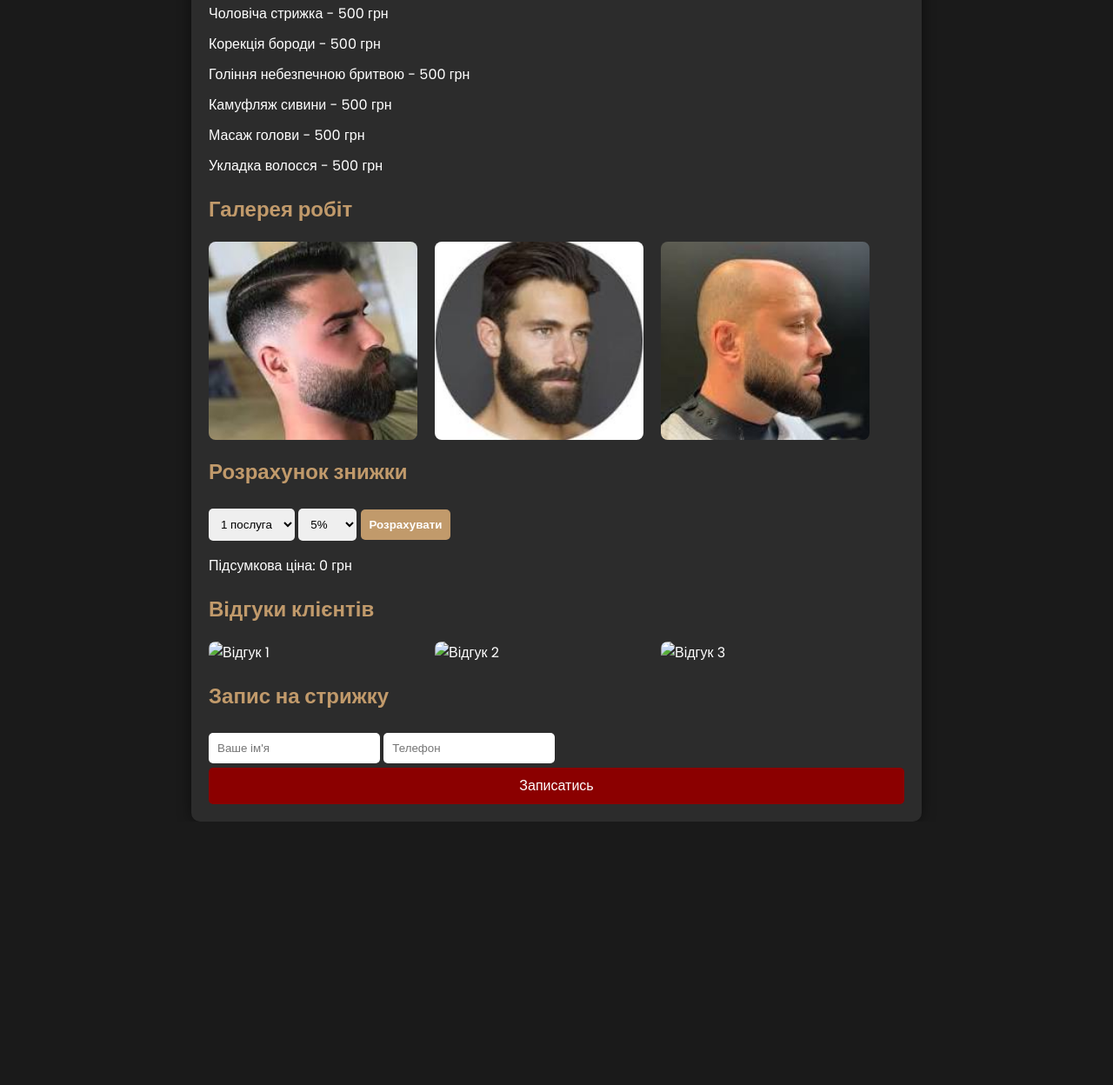
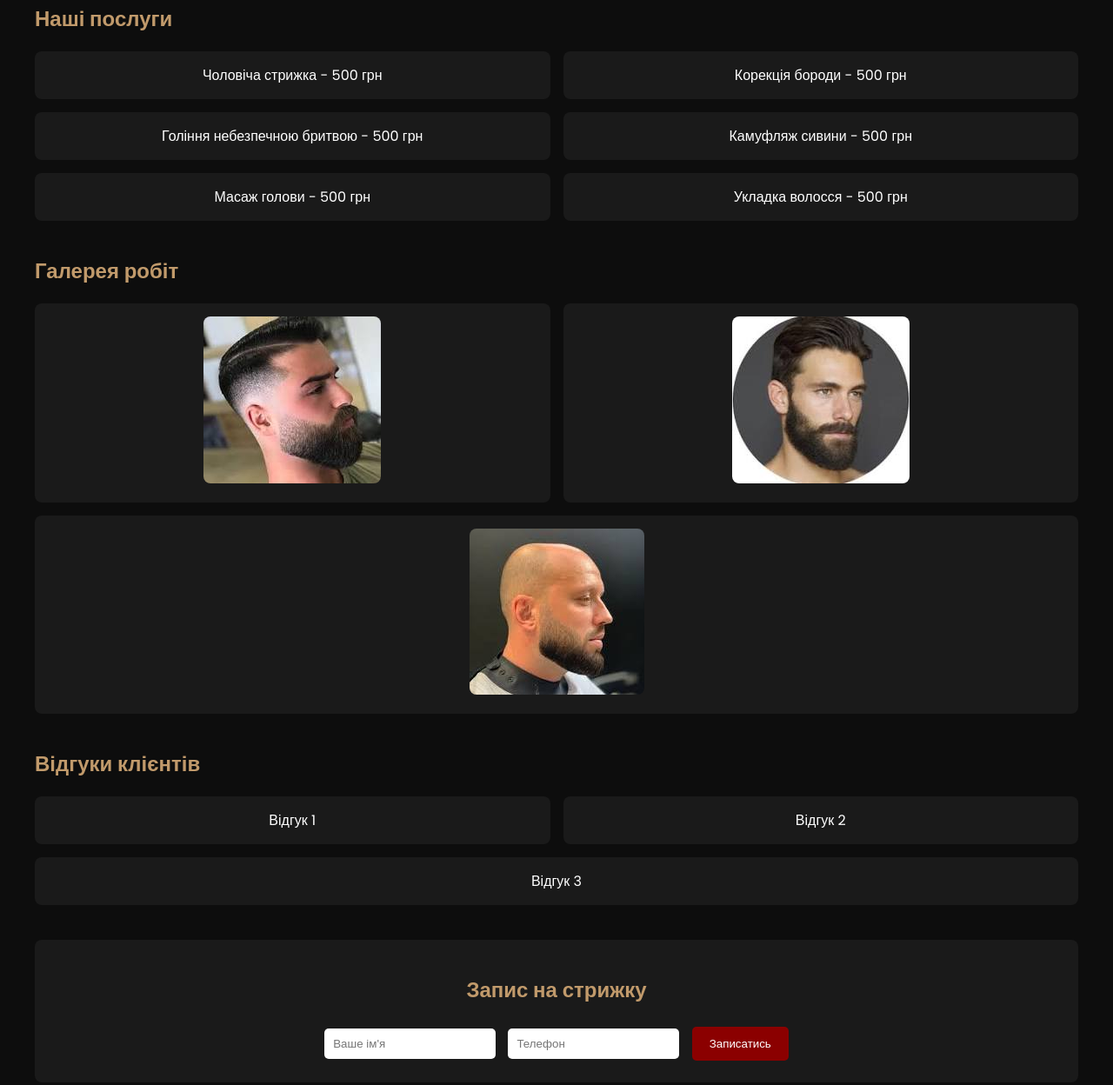
Before and after one commit to Andri-Hich/barbershop-site, a plain HTML site: page index.html in a window 1280 px wide. Shown: the part 208-1456 px from the top of the page at 87% size. Before the commit the page ends 1153 px from the top, so only its background shows below. Drawn offline with Linux system fonts and the light colour scheme.

Commit message:
Add files via upload

```diff
--- a/index.html
+++ b/index.html
@@ -6,82 +6,67 @@
     <title>Барбершоп БОРІДНИЙ</title>
     <link href="https://fonts.googleapis.com/css2?family=Poppins:wght@300;400;600&display=swap" rel="stylesheet">
     <style>
-        body { font-family: 'Poppins', sans-serif; background-color: #1a1a1a; color: #ffffff; margin: 0; padding: 0; }
-        .container { width: 90%; max-width: 800px; margin: auto; padding: 20px; background: #2c2c2c; border-radius: 10px; box-shadow: 0 0 15px rgba(0, 0, 0, 0.5); }
-        h1, h2 { color: #c19a6b; }
-        ul { list-style: none; padding: 0; }
-        li { margin: 10px 0; }
-        img { max-width: 100px; height: auto; margin-right: 10px; border-radius: 8px; }
-        .gallery, .reviews { display: flex; flex-wrap: wrap; gap: 10px; }
-        .gallery img, .reviews img { flex-grow: 1; max-width: 30%; }
-        .form-section { margin-top: 20px; }
-        input, select, button { padding: 10px; margin-top: 5px; border-radius: 5px; border: none; }
-        .button { background-color: #c19a6b; color: white; cursor: pointer; font-weight: bold; }
-        .button:hover { background-color: #a0784d; }
-        .record-button { background-color: #8b0000; color: white; font-size: 16px; padding: 12px; width: 100%; border-radius: 5px; }
-        @media (max-width: 600px) {
-            .gallery img, .reviews img { max-width: 100%; }
+        body { font-family: 'Poppins', sans-serif; background-color: #0d0d0d; color: #ffffff; margin: 0; padding: 0; }
+        .container { width: 100%; max-width: 1200px; margin: auto; padding: 20px; }
+        header { background-color: #1a1a1a; padding: 20px 0; text-align: center; }
+        header h1 { color: #c19a6b; font-size: 36px; margin: 0; }
+        section { margin: 40px 0; }
+        h2 { color: #c19a6b; }
+        .services, .gallery, .reviews { display: flex; flex-wrap: wrap; gap: 15px; }
+        .service, .gallery-item, .review-item { background-color: #1a1a1a; padding: 15px; border-radius: 8px; flex: 1 1 calc(33.333% - 10px); text-align: center; }
+        img { max-width: 100%; border-radius: 8px; }
+        .button { background-color: #c19a6b; color: white; padding: 10px 20px; text-decoration: none; border-radius: 5px; display: inline-block; margin-top: 10px; }
+        .form-section { background-color: #1a1a1a; padding: 20px; border-radius: 8px; text-align: center; }
+        input, select, button { padding: 10px; margin: 5px; border-radius: 5px; border: none; }
+        .record-button { background-color: #8b0000; color: white; cursor: pointer; padding: 12px 20px; border-radius: 5px; }
+        @media (max-width: 768px) {
+            .service, .gallery-item, .review-item { flex: 1 1 100%; }
         }
     </style>
 </head>
 <body>
-    <div class="container">
+    <header>
         <h1>Барбершоп БОРІДНИЙ</h1>
         <p>Чоловіча атмосфера Чикаго 60-х</p>
+    </header>
 
+    <div class="container">
+        <section>
             <h2>Наші послуги</h2>
-        <ul>
-            <li>Чоловіча стрижка - 500 грн</li>
-            <li>Корекція бороди - 500 грн</li>
-            <li>Гоління небезпечною бритвою - 500 грн</li>
-            <li>Камуфляж сивини - 500 грн</li>
-            <li>Масаж голови - 500 грн</li>
-            <li>Укладка волосся - 500 грн</li>
-        </ul>
+            <div class="services">
+                <div class="service">Чоловіча стрижка - 500 грн</div>
+                <div class="service">Корекція бороди - 500 грн</div>
+                <div class="service">Гоління небезпечною бритвою - 500 грн</div>
+                <div class="service">Камуфляж сивини - 500 грн</div>
+                <div class="service">Масаж голови - 500 грн</div>
+                <div class="service">Укладка волосся - 500 грн</div>
+            </div>
+        </section>
 
+        <section>
             <h2>Галерея робіт</h2>
             <div class="gallery">
-            <img src="client1.jpg" alt="Клієнт 1">
-            <img src="client2.jpg" alt="Клієнт 2">
-            <img src="client3.jpg" alt="Клієнт 3">
+                <div class="gallery-item"><img src="client1.jpg" alt="Клієнт 1"></div>
+                <div class="gallery-item"><img src="client2.jpg" alt="Клієнт 2"></div>
+                <div class="gallery-item"><img src="client3.jpg" alt="Клієнт 3"></div>
             </div>
+        </section>
 
-        <h2>Розрахунок знижки</h2>
-        <div class="form-section">
-            <select id="service">
-                <option value="500">1 послуга</option>
-            </select>
-            <select id="discount">
-                <option value="5">5%</option>
-                <option value="10">10%</option>
-                <option value="15">15%</option>
-            </select>
-            <button class="button" onclick="calculatePrice()">Розрахувати</button>
-            <p id="result">Підсумкова ціна: 0 грн</p>
-        </div>
-
+        <section>
             <h2>Відгуки клієнтів</h2>
             <div class="reviews">
-            <img src="review1.jpg" alt="Відгук 1">
-            <img src="review2.jpg" alt="Відгук 2">
-            <img src="review3.jpg" alt="Відгук 3">
+                <div class="review-item">Відгук 1</div>
+                <div class="review-item">Відгук 2</div>
+                <div class="review-item">Відгук 3</div>
             </div>
+        </section>
 
+        <section class="form-section">
             <h2>Запис на стрижку</h2>
-        <div class="form-section">
             <input type="text" placeholder="Ваше ім'я">
             <input type="tel" placeholder="Телефон">
             <button class="record-button">Записатись</button>
+        </section>
     </div>
-    </div>
-
-    <script>
-        function calculatePrice() {
-            const price = parseInt(document.getElementById('service').value);
-            const discount = parseInt(document.getElementById('discount').value);
-            const finalPrice = price - (price * discount / 100);
-            document.getElementById('result').innerText = `Підсумкова ціна: ${finalPrice} грн`;
-        }
-    </script>
 </body>
 </html>
```
Lines whose indentation alone changed are shown as unchanged.
